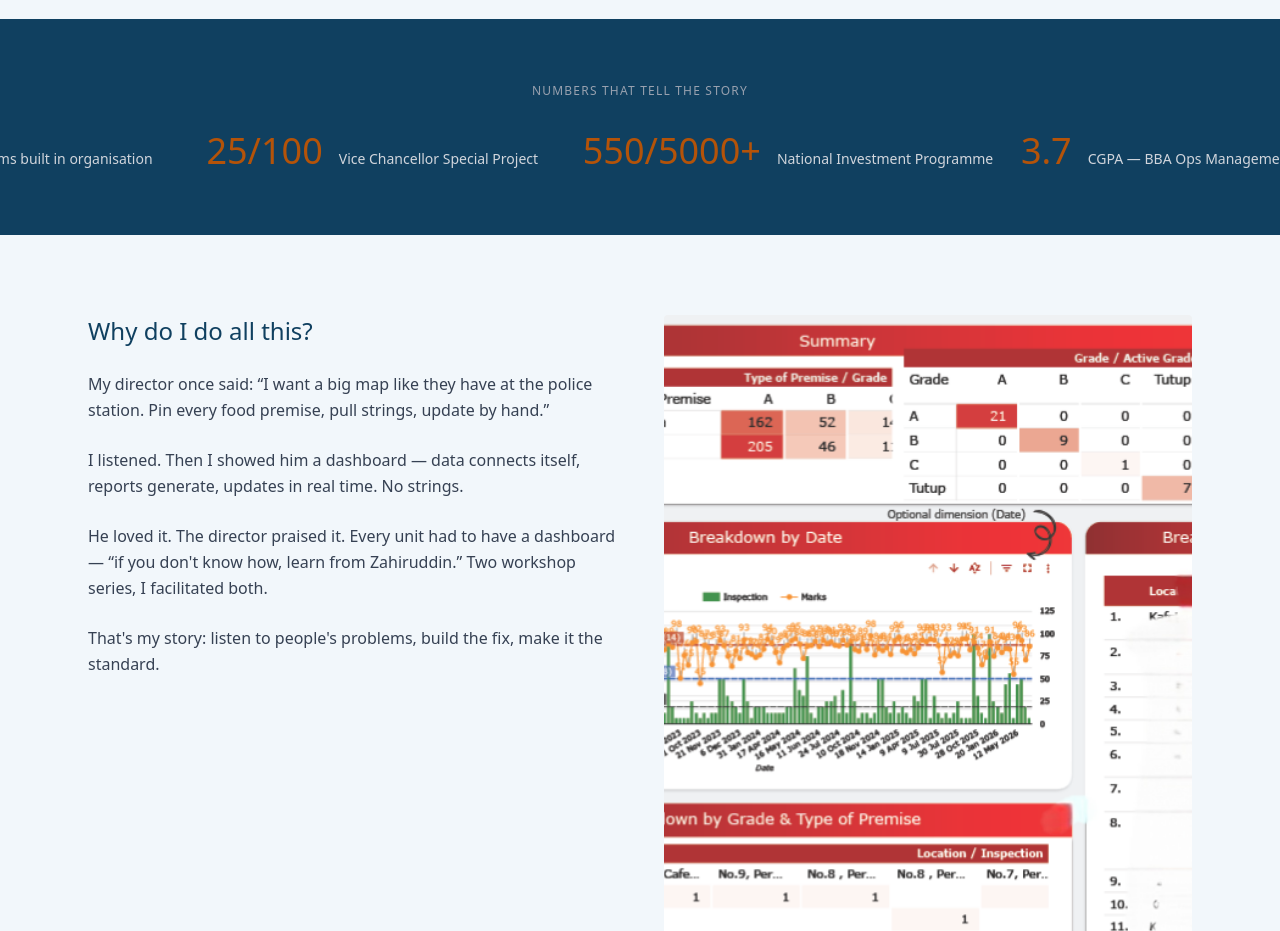
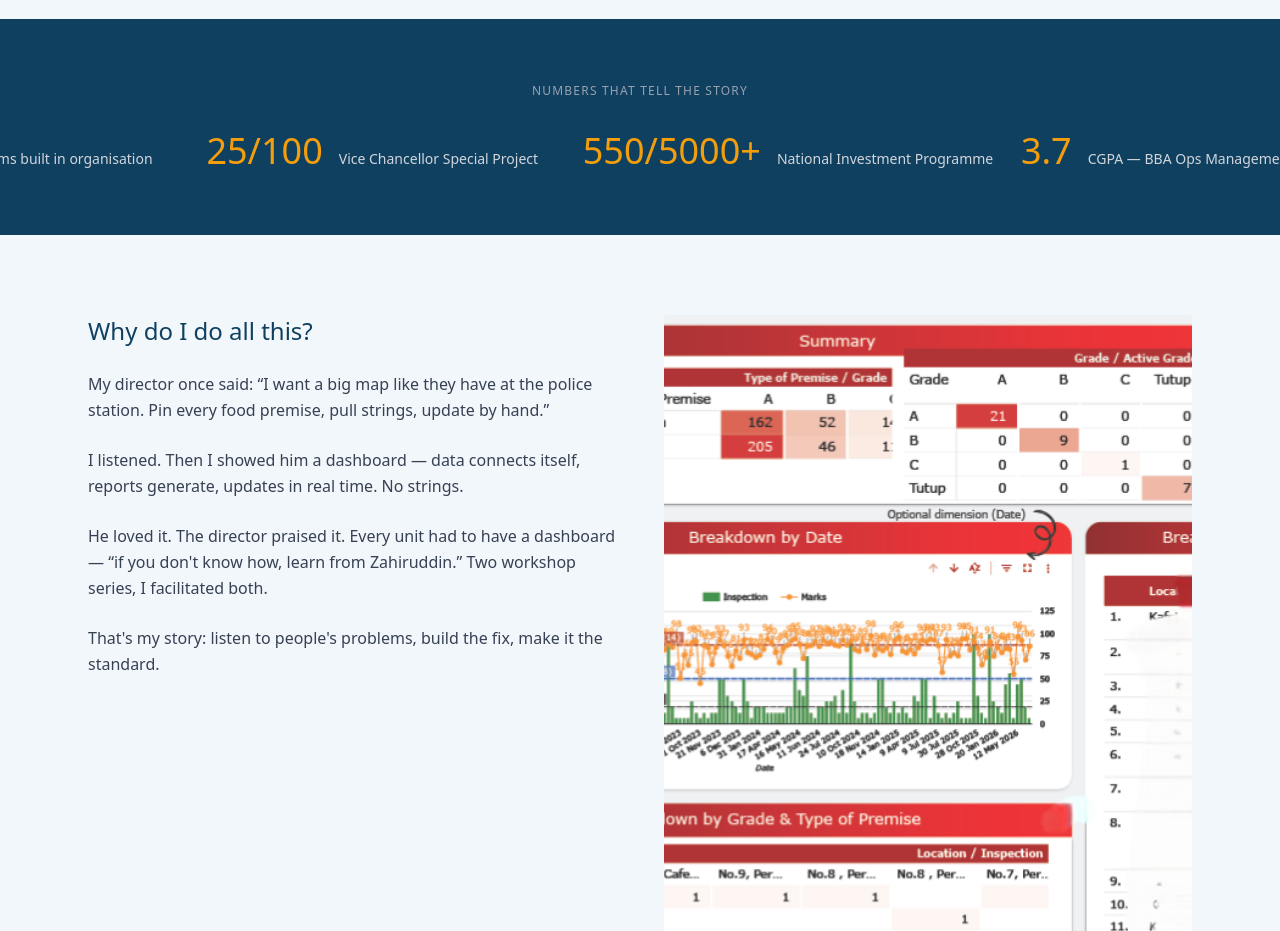
Before and after one commit to ik4lyfe/zahiruddin-portfolio-v2, a Next.js app: page / in a window 1280 px wide. Shown: the part 3360-4291 px from the top of the page. Built offline with nearby package versions, Linux system fonts and the light colour scheme; a web font is replaced by a local one.

Commit message:
a11y: numbers strip contrast — amber-500 on navy (5.1:1)

```diff
--- a/src/app/page.tsx
+++ b/src/app/page.tsx
@@ -115,7 +115,7 @@ export default function Home() {
         <div className="text-loop">
           {[...numbers, ...numbers].map((n, i) => (
             <div key={i} className="flex items-baseline gap-4 whitespace-nowrap px-8">
-              <span className="font-serif text-4xl text-gold">{n.prefix}{n.value}{n.suffix}</span>
+              <span className="font-serif text-4xl text-[#f59e0b]">{n.prefix}{n.value}{n.suffix}</span>
               <span className="text-sm text-gray-300 max-w-[180px]">{n.label}</span>
             </div>
           ))}
```
